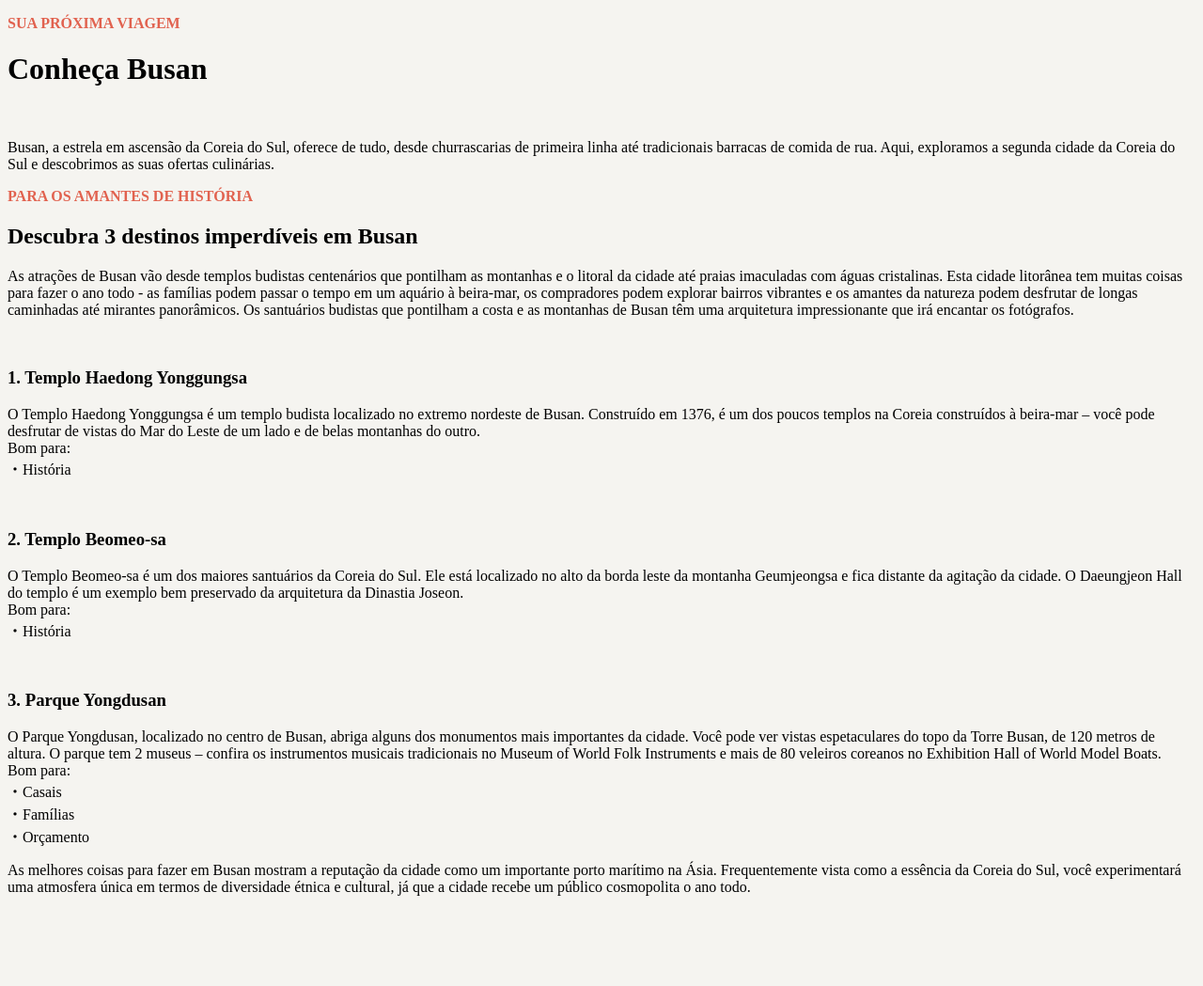
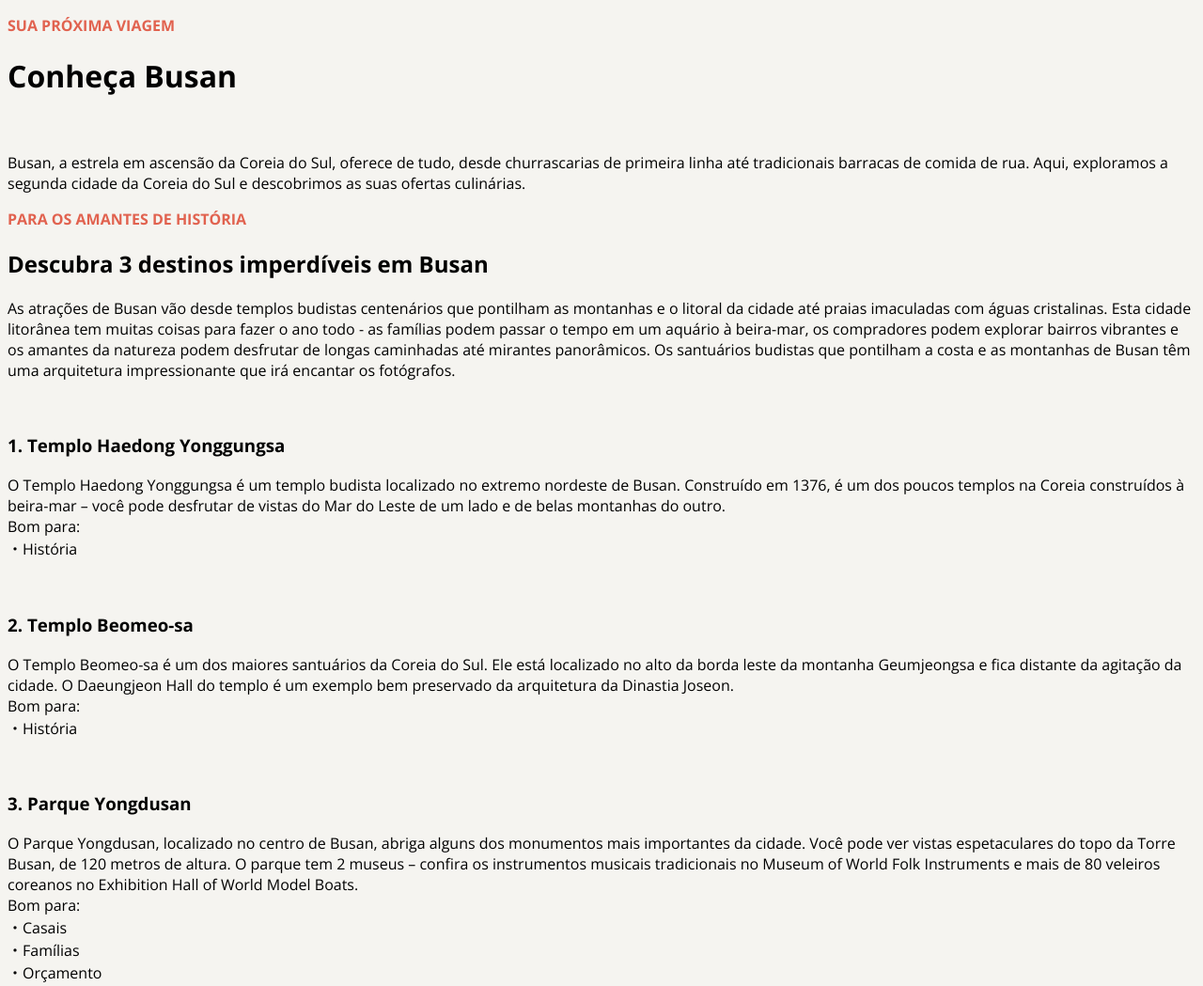
Before and after one commit to gih-camarg0/Local-Turistico, a plain HTML site: page index.html in a window 1280 px wide. Shown: the top 1049 px of the page at 94% size. Before the commit the page ends 969 px from the top, so only its background shows below. Drawn offline with nearby package versions, Linux system fonts and the light colour scheme.

Commit message:
adicionando o peso a fonte

```diff
--- a/style.css
+++ b/style.css
@@ -1,9 +1,21 @@
 * {
   background-color: #f5f4f0;
-  font-family: ;
+  font-family: "Open Sans", sans-serif;
 }
 
 #headline {
   color: #e1624f;
   font-weight: bold;
 }
+
+h1 {
+  font-weight: bold;
+}
+
+h2 {
+  font-weight: bold;
+}
+
+h3 {
+  font-weight: bold;
+}
```
